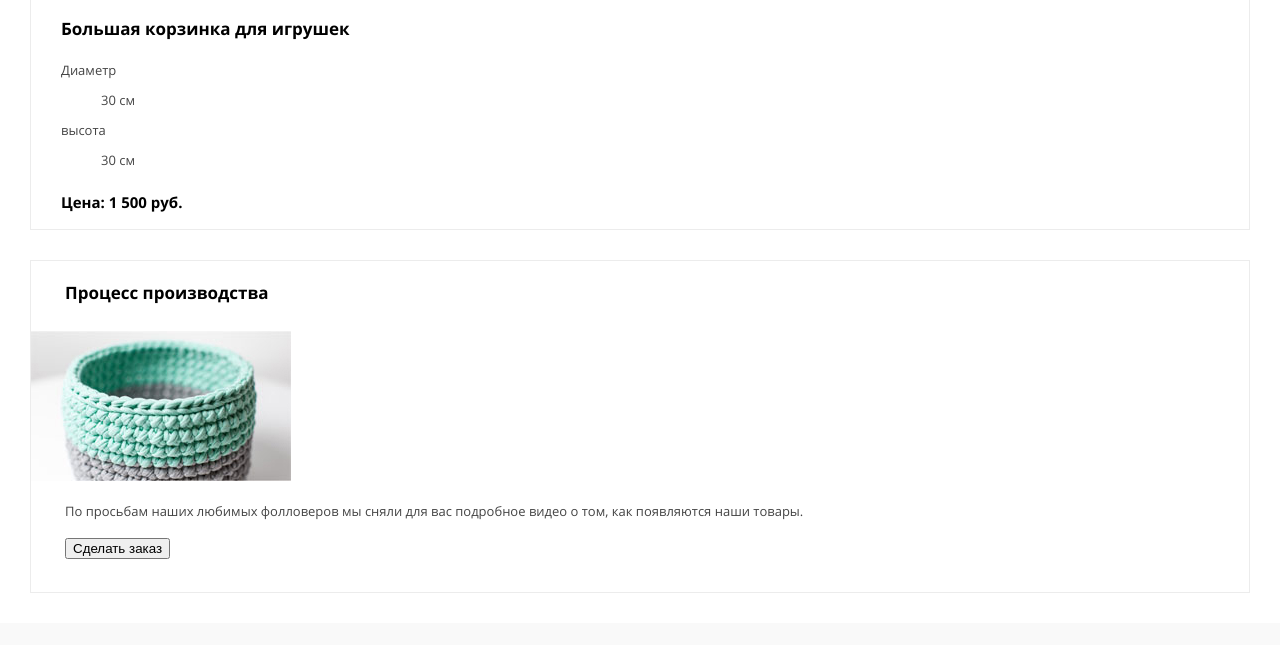
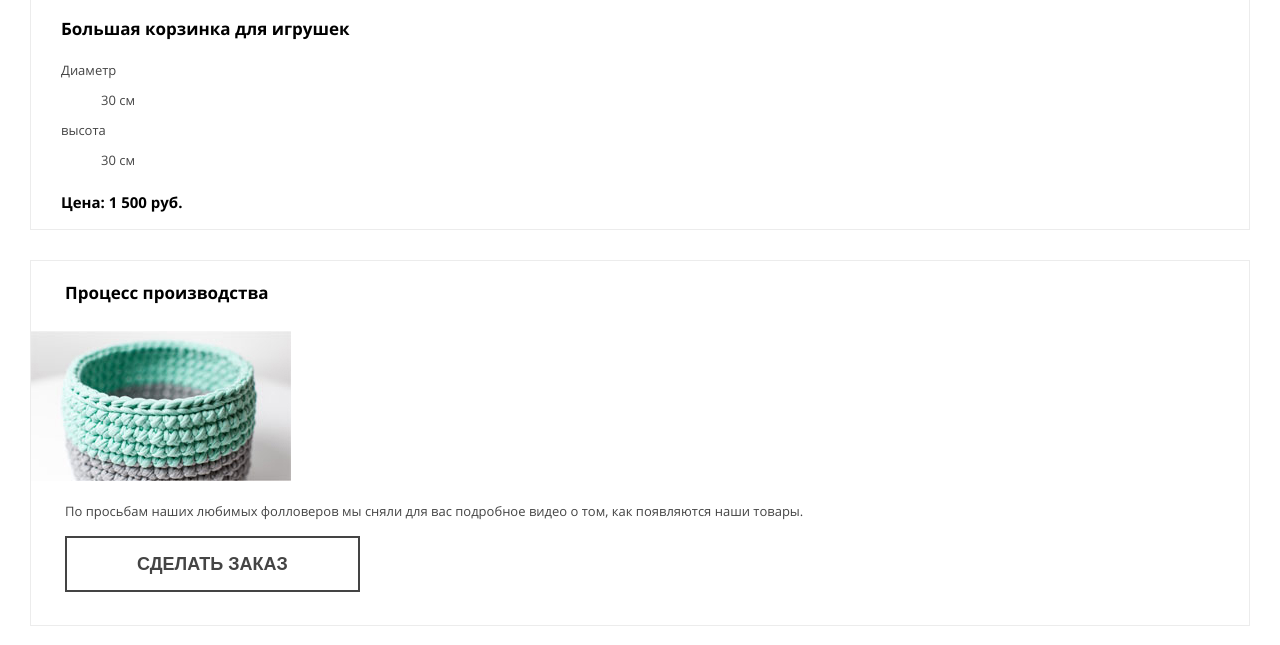
Before and after one commit to htmlacademy-adaptive/209004-mishka-25, a plain HTML site: page source/catalog.html in a window 1280 px wide. Shown: the part 1539-2184 px from the top of the page. Drawn offline with nearby package versions, Linux system fonts and the light colour scheme; files that its build step writes are made by us from their sources.

Commit message:
поправил БЭМ в кнопке

```diff
--- a/source/catalog.html
+++ b/source/catalog.html
@@ -93,7 +93,7 @@
           <img class="process__image" src="/img/process-video-mobile.jpg" width="260" height="150" alt="Вязаная корзина">
           <div class="process__wrapper">
             <p class="process__description">По просьбам наших любимых фолловеров мы сняли для вас подробное видео о том, как появляются наши товары.</p>
-            <button class="button__default" type="button">Сделать заказ</button>
+            <button class="button" type="button">Сделать заказ</button>
           </div>
         </section>
       </div>
```
